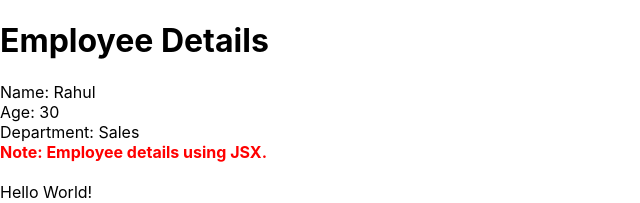
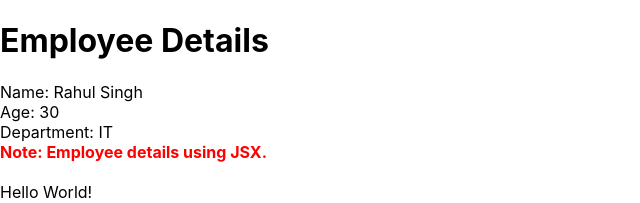
Before and after one commit to rahulksingh1604/master, a React (Create React App) app in the folder my-app/: page / in a window 1280 px wide. Shown: the top 203 px of the page, without its empty margins (0-640 px from the left). Built offline with nearby package versions, Linux system fonts and the light colour scheme.

Commit message:
Assignemt 01 Correction

```diff
--- a/my-app/src/EmployeeDetails.js
+++ b/my-app/src/EmployeeDetails.js
@@ -3,13 +3,13 @@ function EmployeeDetails(){
     <div>
       <h1>Employee Details</h1>
       <label>Name: </label>
-      Rahul
+      Rahul Singh
       <br />
       <label>Age: </label>
       30
       <br />
       <label>Department: </label>
-      Sales
+      IT
       <br />
       <label style={{ color: "red" , fontWeight: "bold"}}>Note: Employee details using JSX.</label>
     </div>
--- a/my-app/src/index.js
+++ b/my-app/src/index.js
@@ -2,7 +2,7 @@ import React from 'react';
 import ReactDOM from 'react-dom/client';
 import './index.css';
 import reportWebVitals from './reportWebVitals';
-import EmployeeDetails  from './EmployeeDetails';
+import EmployeeDetails from './EmployeeDetails';
 
 const root = ReactDOM.createRoot(document.getElementById('root'));
 let breakElement = React.createElement("br", {});
```
